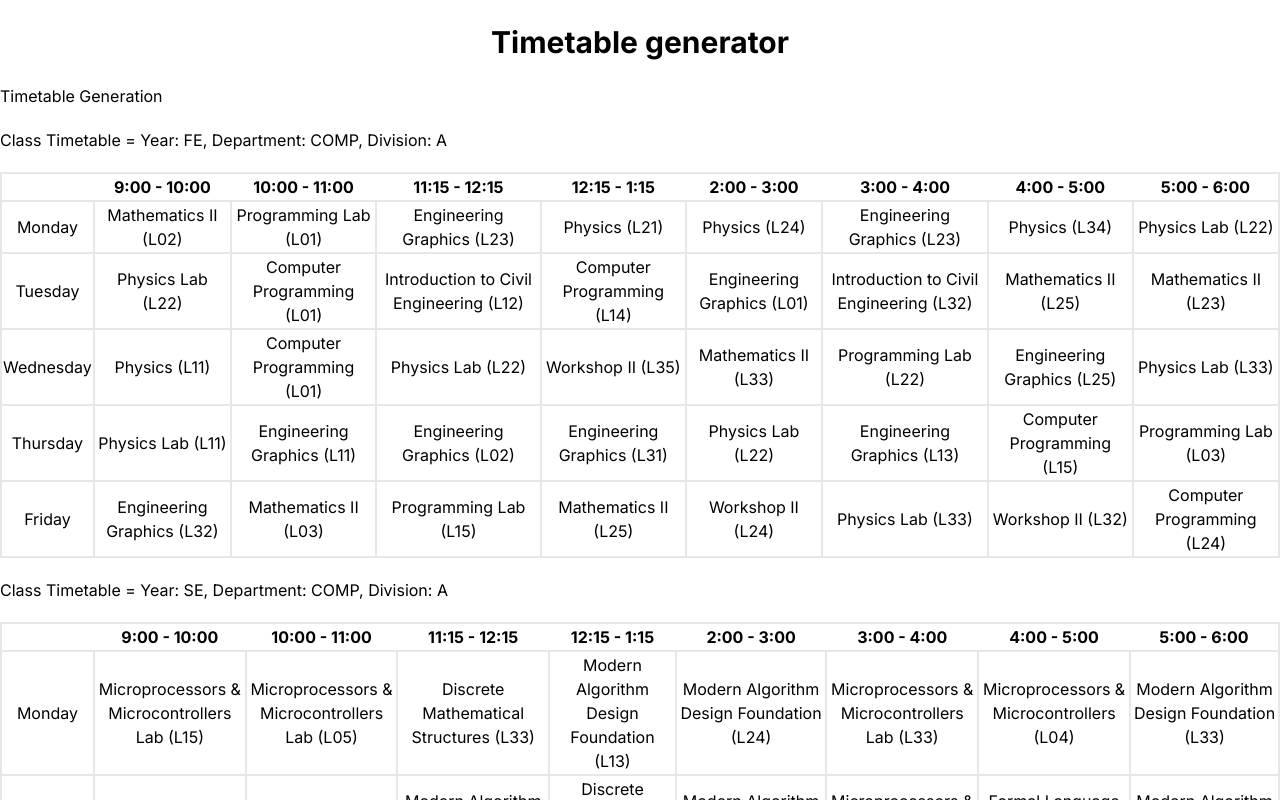
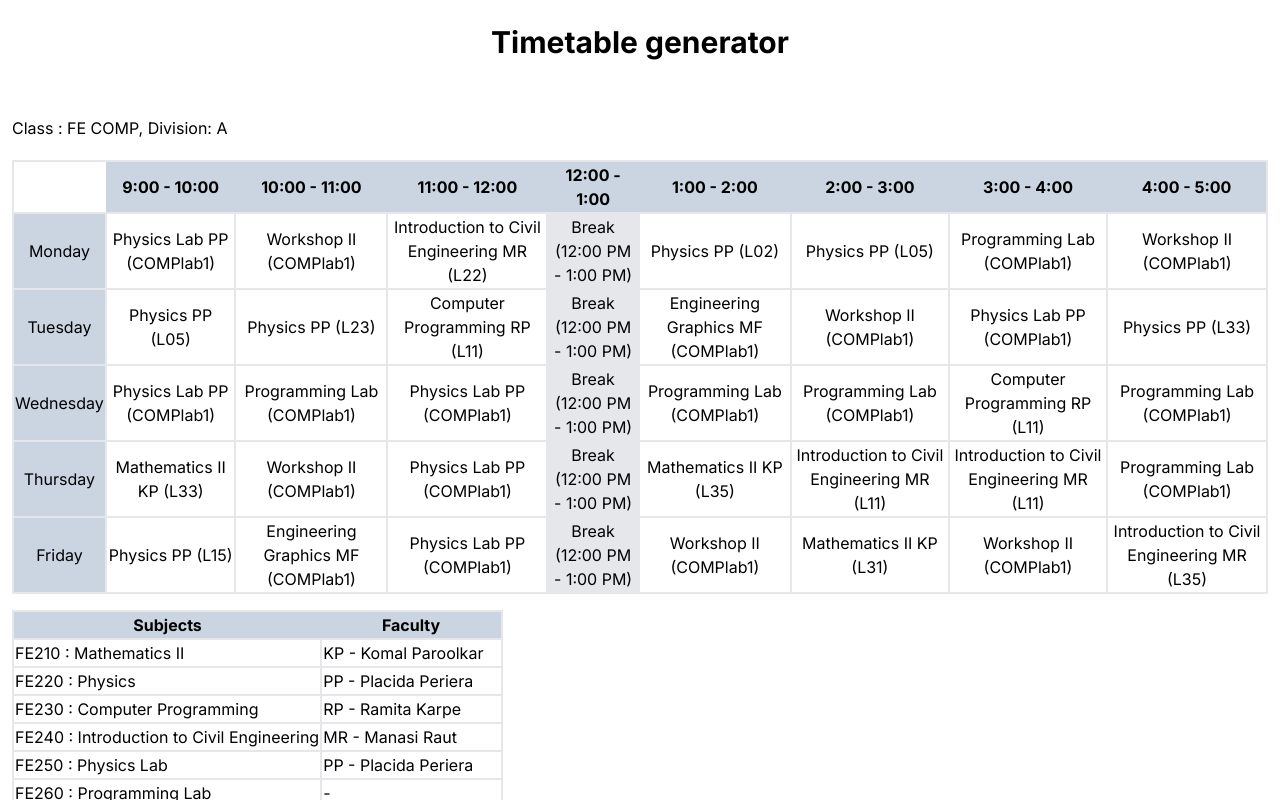
Before and after one commit to RavirajMhalsekar/Genetic-algorithm-for-timetable-, a Next.js app: page / in a window 1280 px wide. Shown: the top 800 px of the page. Built offline with nearby package versions, Linux system fonts and the light colour scheme.

Commit message:
files saved

```diff
--- a/app/Timetable.jsx
+++ b/app/Timetable.jsx
@@ -670,7 +670,32 @@ const rooms = [
     department: "IT",
   },
 ];
-
+const getTimeslots = (year) => {
+  if (year === "FE" || year === "SE") {
+    return [
+      "9:00 - 10:00",
+      "10:00 - 11:00",
+      "11:00 - 12:00",
+      "12:00 - 1:00", // Lunch break
+      "1:00 - 2:00",
+      "2:00 - 3:00",
+      "3:00 - 4:00",
+      "4:00 - 5:00",
+    ];
+  } else if (year === "TE" || year === "BE") {
+    return [
+      "9:00 - 10:00",
+      "10:00 - 11:00",
+      "11:00 - 11:15", // Tea break
+      "11:15 - 12:15",
+      "12:15 - 1:15",
+      "1:15 - 2:00", // Lunch break
+      "2:00 - 3:00",
+      "3:00 - 4:00",
+      "4:00 - 5:00",
+    ];
+  }
+};
 // Define the genetic algorithm functions
 const initializePopulation = (populationSize, classDetails) => {
   const population = [];
@@ -683,6 +708,9 @@ const initializePopulation = (populationSize, classDetails) => {
         department,
         year,
         div,
+        strength,
+        practical_batch,
+        subject,
         timetable: generateRandomClassTimetable(classDetail),
       };
       timetable.push(classTimetable);
@@ -701,8 +729,7 @@ const generateRandomClassTimetable = (classDetail) => {
   for (let day = 0; day < 5; day++) {
     // 5 days in a week (Monday to Friday)
     const dailySchedule = [];
-    for (let timeslot = 0; timeslot < 8; timeslot++) {
-      // 8 timeslots per day
+    for (let timeslot = 0; timeslot < getTimeslots(year).length; timeslot++) {
       const roomIndex = Math.floor(Math.random() * rooms.length);
       const room = rooms[roomIndex];
 
@@ -721,7 +748,7 @@ const generateRandomClassTimetable = (classDetail) => {
         slot.type = "break";
         slot.startTime = "11:00 AM";
         slot.endTime = "11:15 AM";
-      } else if ((year === "TE" || year === "BE") && timeslot === 4) {
+      } else if ((year === "TE" || year === "BE") && timeslot === 5) {
         slot.type = "break";
         slot.startTime = "1:15 PM";
         slot.endTime = "2:00 PM";
@@ -803,12 +830,18 @@ const checkRoomAllocation = (timetable, classDetails) => {
           const { room, subject } = slot;
           const { department: subjectDepartment } = subject;
 
-          if (
-            subjectDepartment !== department &&
-            room.department !== subjectDepartment
-          ) {
-            // Subject department and room department mismatch
-            return false;
+          if (subjectDepartment === department) {
+            // Subject department matches the class department
+            if (room.department !== department) {
+              // Room department does not match class department
+              return false;
+            }
+          } else {
+            // Subject department is different from class department
+            if (room.department !== subjectDepartment) {
+              // Room department does not match subject department
+              return false;
+            }
           }
 
           if (subject.practical > 0 && room.type !== "lab") {
@@ -836,12 +869,37 @@ const checkLabAllocation = (timetable, classDetails) => {
 
     for (const dailySchedule of classTimeTable.timetable) {
       for (const slot of dailySchedule) {
-        if (slot.subject.practical > 0) {
+        const { subject, room } = slot;
+        if (subject.practical > 0) {
           const labIndex = availableLabs.findIndex(
-            (lab) => lab.name === slot.room.name
+            (lab) => lab.name === room.name
           );
           if (labIndex !== -1) {
             labUsageCount[labIndex]++;
+          } else {
+            // Check if any lab is available for the subject's department
+            const subjectDepartment = subject.department;
+            const availableLabsForSubject = labs.filter(
+              (lab) => lab.department === subjectDepartment
+            );
+            if (availableLabsForSubject.length > 0) {
+              // Assign the first available lab
+              slot.room = availableLabsForSubject[0];
+            } else {
+              // No available labs for the subject's department, assign any available room
+              const availableRoom = rooms.find(
+                (room) =>
+                  !dailySchedule.some(
+                    (otherSlot) => otherSlot.room.name === room.name
+                  )
+              );
+              if (availableRoom) {
+                slot.room = availableRoom;
+              } else {
+                // No available rooms found
+                return false;
+              }
+            }
           }
         }
       }
@@ -854,7 +912,26 @@ const checkLabAllocation = (timetable, classDetails) => {
   }
   return true;
 };
+const isRoomAvailable = (department, timeslot, timetable) => {
+  const availableRooms = rooms.filter((room) => room.department === department);
 
+  for (const classTimeTable of timetable) {
+    const { timetable: classSchedule } = classTimeTable;
+    const dailySchedule = classSchedule[timeslot.day - 1]; // Assuming day index starts from 1
+
+    for (const slot of dailySchedule) {
+      const roomIndex = availableRooms.findIndex(
+        (room) => room.name === slot.room.name
+      );
+      if (roomIndex !== -1) {
+        // Room is not available
+        availableRooms.splice(roomIndex, 1);
+      }
+    }
+  }
+
+  return availableRooms.length > 0;
+};
 const checkSubjectDistribution = (timetable, classDetails) => {
   for (const classTimeTable of timetable) {
     const { department, year, div, timetable } = classTimeTable;
@@ -1058,7 +1135,28 @@ const checkInstructorLoadBalance = (timetable) => {
 
   return true;
 };
+const checkRoomAvailability = (timetable) => {
+  for (const classTimeTable of timetable) {
+    const { department, timetable: classSchedule } = classTimeTable;
 
+    for (const [dayIndex, dailySchedule] of classSchedule.entries()) {
+      for (const slot of dailySchedule) {
+        const { room, subject } = slot;
+        const timeslot = {
+          day: dayIndex + 1, // Assuming day index starts from 0
+          // Add other necessary information about the timeslot
+        };
+
+        const subjectDepartment = subject.department || department;
+        if (!isRoomAvailable(subjectDepartment, timeslot, timetable)) {
+          return false;
+        }
+      }
+    }
+  }
+
+  return true;
+};
 const evaluateFitness = (timetable) => {
   let fitnessScore = 0;
   const constraints = {
@@ -1071,6 +1169,7 @@ const evaluateFitness = (timetable) => {
     instructorLoadBalance: checkInstructorLoadBalance(timetable),
     roomAllocation: checkRoomAllocation(timetable, classDetails),
     labAllocation: checkLabAllocation(timetable, classDetails),
+    roomAvailability: checkRoomAvailability(timetable), // Add this new constraint
   };
 
   for (const constraint in constraints) {
@@ -1114,43 +1213,66 @@ const Timetable = () => {
 
     runGeneticAlgorithm();
   }, []);
+
   const daysOfWeek = ["Monday", "Tuesday", "Wednesday", "Thursday", "Friday"];
 
   return (
     <div>
-      <h1>Timetable Generation</h1>
       {bestTimetable.map((timetableForClass, index) => (
-        <div key={index}>
+        <div key={index} className="p-3">
           <h2 className="mt-5 mb-5">
-            Class Timetable =  Year: {timetableForClass.year},
-            Department: {timetableForClass.department}, Division:{" "}
-            {timetableForClass.div}
-
-
+            Class : {timetableForClass.year} {timetableForClass.department},
+            Division: {timetableForClass.div}
           </h2>
           <table className="table-auto w-full text-center border-2">
             <thead>
               <tr>
                 <th></th>
-                <th>9:00 - 10:00</th>
-                <th>10:00 - 11:00</th>
-                <th>11:15 - 12:15</th>
-                <th>12:15 - 1:15</th>
-                <th>2:00 - 3:00</th>
-                <th>3:00 - 4:00</th>
-                <th>4:00 - 5:00</th>
-                <th>5:00 - 6:00</th>
+                {getTimeslots(timetableForClass.year).map((slot, index) => (
+                  <th key={index} className="bg-slate-300">
+                    {slot}
+                  </th>
+                ))}
               </tr>
             </thead>
             <tbody className="border-2">
               {timetableForClass.timetable.map((dailySchedule, dayIndex) => (
                 <tr key={dayIndex}>
-                  <td className="border-2">{daysOfWeek[dayIndex]}</td>
+                  <td className="border-2 bg-slate-300">
+                    {daysOfWeek[dayIndex]}
+                  </td>
                   {dailySchedule.map((slot, timeslotIndex) => (
-                    <td className="border-2" key={timeslotIndex}>
-                      {slot.subject.name} ({slot.room.name})
+                    <td
+                      className={`border-2 ${
+                        slot.type === "break" ? "bg-gray-200" : ""
+                      }`}
+                      key={timeslotIndex}
+                    >
+                      {slot.type === "break"
+                        ? `Break (${slot.startTime} - ${slot.endTime})`
+                        : `${slot.subject.name} ${slot.subject.faculty.shortName} (${slot.room.name})`}
                     </td>
                   ))}
+                </tr>
+              ))}
+            </tbody>
+          </table>
+          <table className="table-auto mt-4 border-2">
+            <thead>
+              <tr>
+                <th className="bg-slate-300">Subjects</th>
+                <th className="bg-slate-300">Faculty</th>
+              </tr>
+            </thead>
+            <tbody>
+              {timetableForClass.subject.map((subject, index) => (
+                <tr key={index}>
+                  <td className="border-2">
+                    {subject.code} : {subject.name}
+                  </td>
+                  <td className="border-2">
+                    {subject.faculty.shortName} - {subject.faculty.name}
+                  </td>
                 </tr>
               ))}
             </tbody>
```
